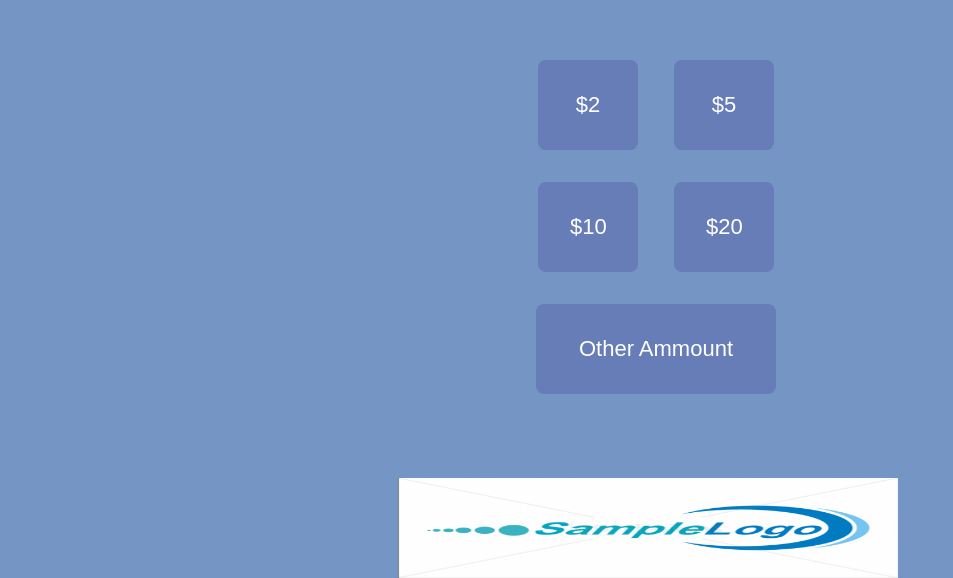
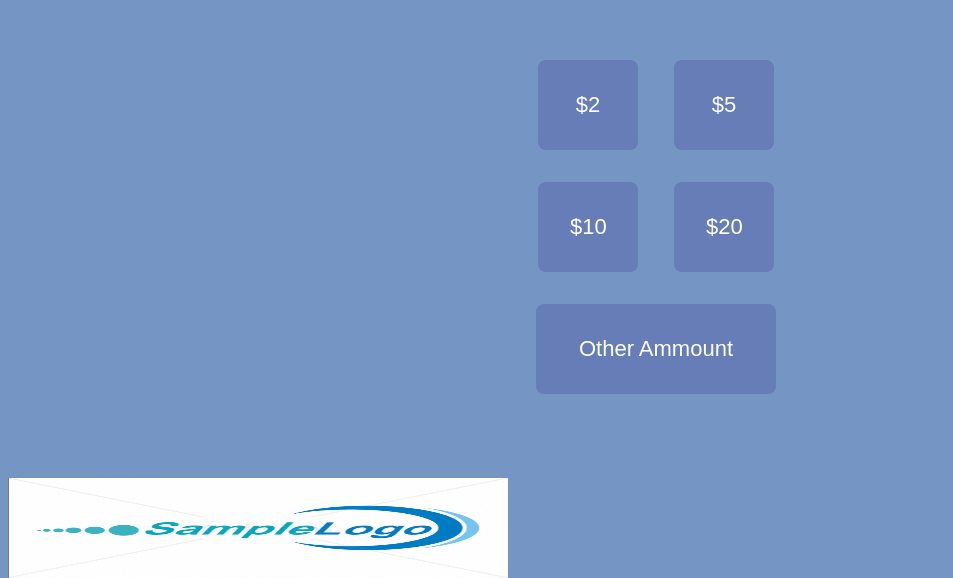
Before and after one commit to ghstmoney/ghstmoney.github.io, a plain HTML site: page index.html in a window 1280 px wide. Shown: the part 222-800 px from the top of the page, without its empty margins (0-953 px from the left). Drawn offline with Linux system fonts and the light colour scheme.

Commit message:
Update index.html

```diff
--- a/index.html
+++ b/index.html
@@ -37,17 +37,11 @@
       border-radius: 8px;
     }
 
-   .sticky-image-wrapper{
-        position: fixed;
-        bottom: 0;
-        width: 100%;
+    .footer{
+    position:absolute;
+    bottom:0;
+    horizontal-allignment: center;
     }
-
-    .sticky-image-wrapper img{
-        display: table;
-        position: relative;
-        margin: auto;
-   }
 
     .button-container {
       margin-top: 250px;
@@ -67,9 +61,8 @@
       <button class="button otherAmount"> Other Ammount </button>
     </div>
     </center>
-  <div class="sticky-image-wrapper">
-    <img src="sample-logo.png" width="500" height="100">
-    </div>
+    <img class="footer" src="sample-logo.png" width="500" height="100">
+
   </body>
 
 
```
